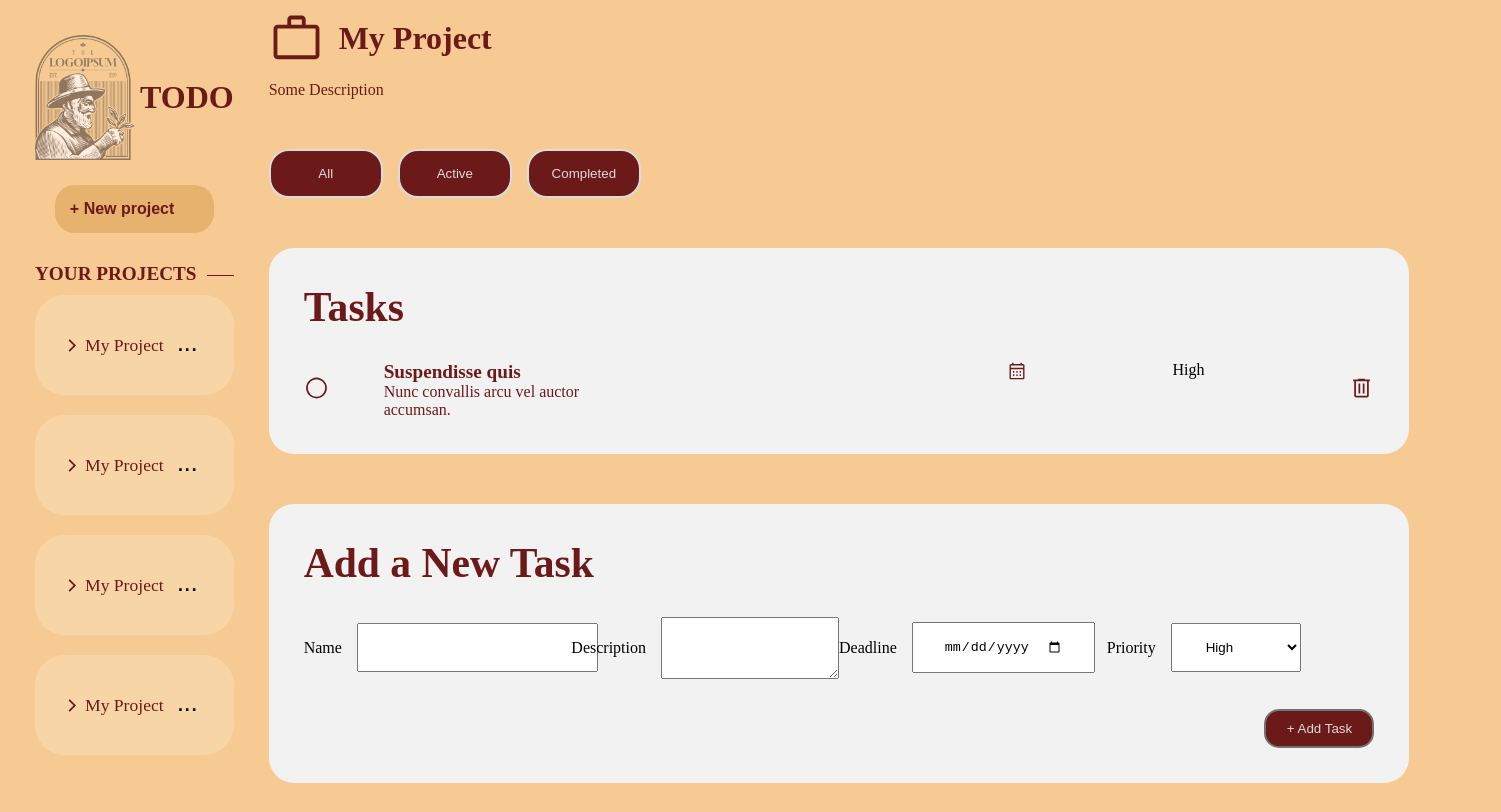
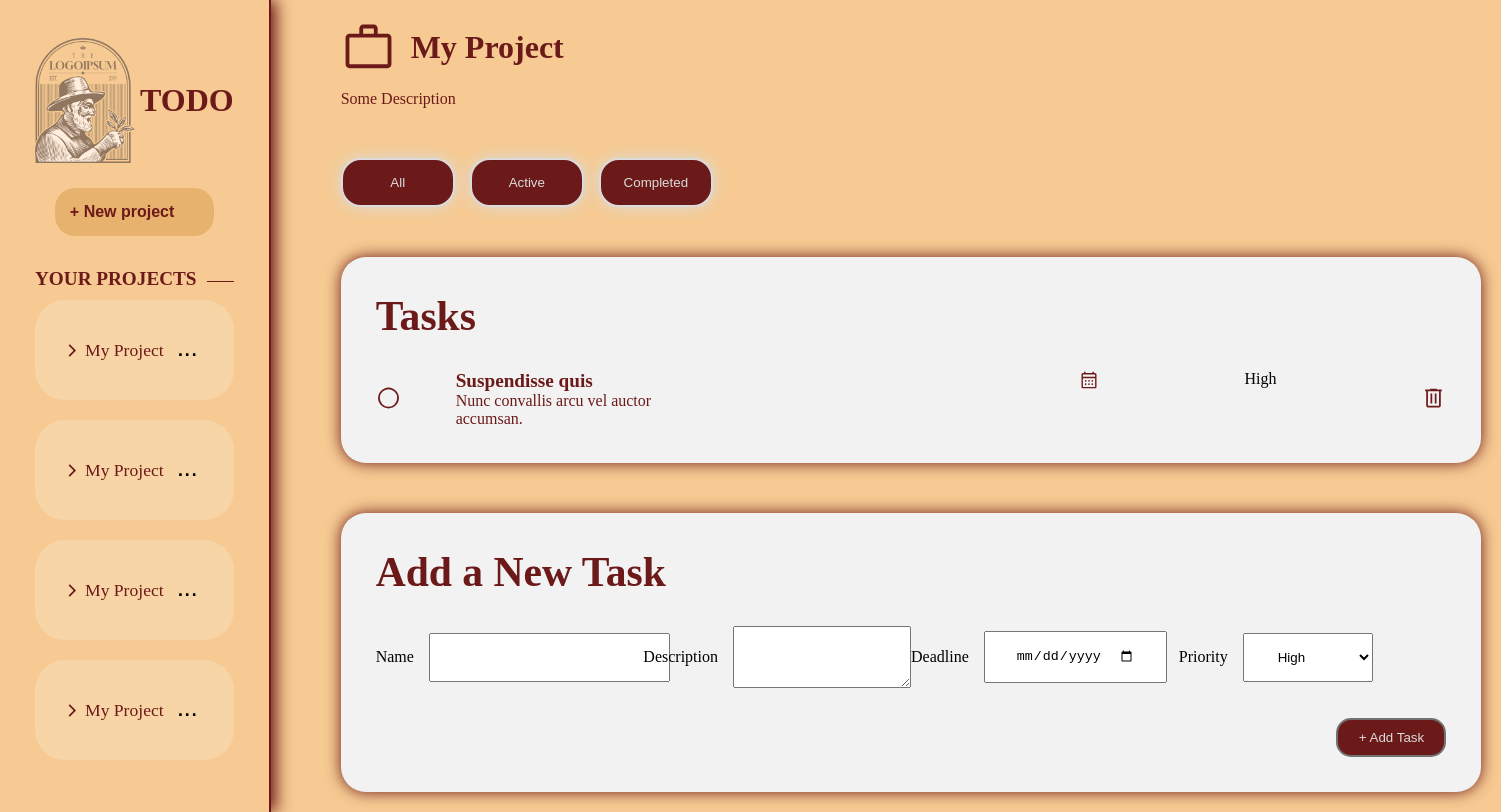
Before and after one commit to AL2-D2/todo-list, a website built with webpack: page src/index.html in a window 1280 px wide. Shown: the whole page, 1501 px wide, since content can reach past the window. Built offline with nearby package versions, Linux system fonts and the light colour scheme.

Commit message:
added some shadows to buttons.

```diff
--- a/src/style.css
+++ b/src/style.css
@@ -23,6 +23,8 @@ body {
     display: grid;
     grid-template-columns: 1fr 3fr;
     background-color: var(--main-color);
+    gap: 50px;
+    min-height: 100vh;
 }
 
 h1,
@@ -52,6 +54,8 @@ button:hover {
     grid-template-rows: 2fr 5fr;
     gap: 30px;
     padding: 35px;
+    border-right: 2px solid var(--main-text-color);
+    box-shadow: 5px 0 15px var(--main-text-color);
 }
 
 .sidebar-top {
@@ -160,6 +164,7 @@ main {
     justify-content: center;
     align-items: center;
     gap: 50px;
+    padding: 20px;
 }
 
 main>* {
@@ -196,6 +201,7 @@ main>* {
     background-color: var(--main-text-color);
     color: var(--intense-white);
     transition: all 0.2s ease;
+    box-shadow: 0 0 15px var(--intense-white)
 }
 
 .status-buttons button:hover {
@@ -218,6 +224,7 @@ main>* {
     background-color: var(--light-white);
     flex-direction: column;
     gap: 30px;
+    box-shadow: 0 0 15px var(--main-text-color);
 }
 
 .project-schedule-amblem {
```
